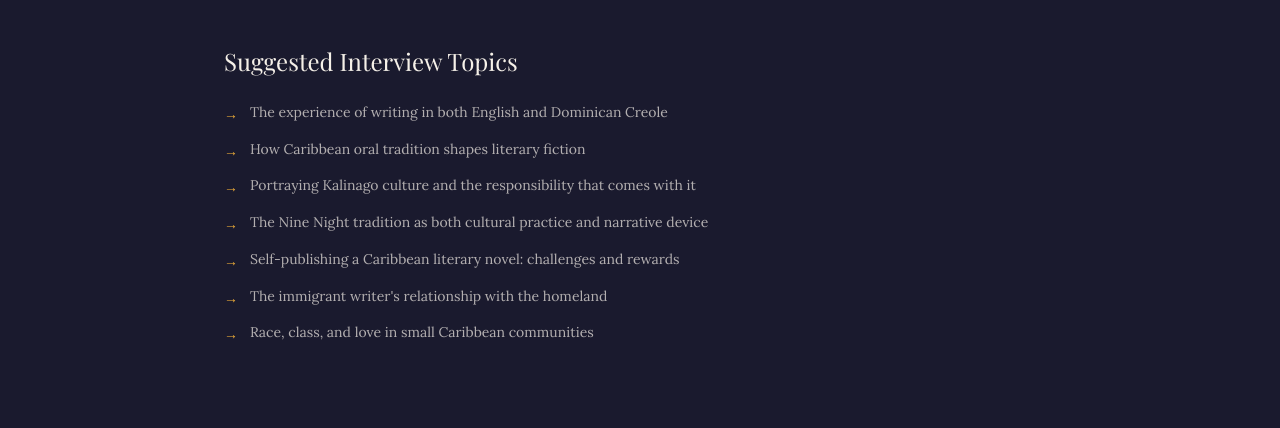
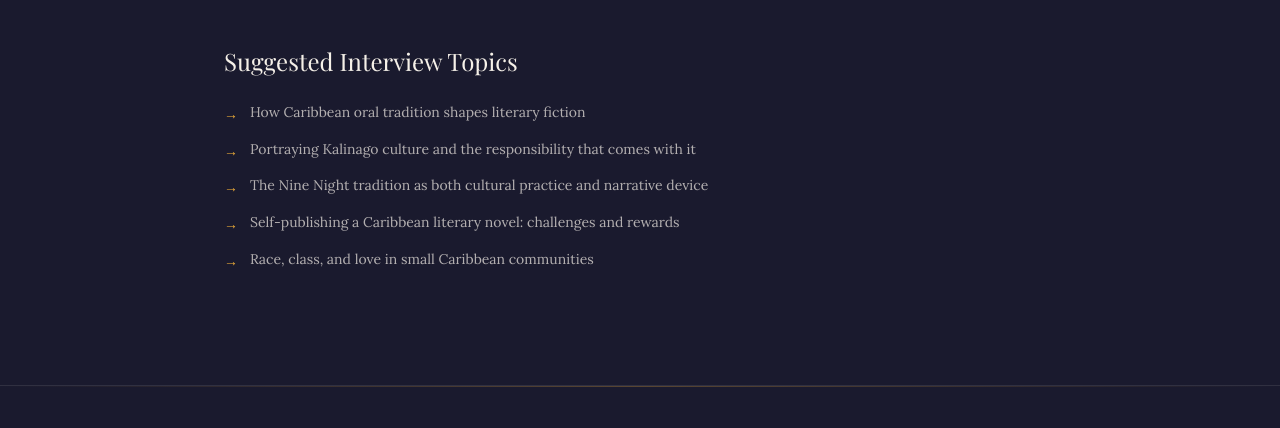
Before and after one commit to JoshuaFrancis/Secrets-of-Pagua-Bay, an Astro site: page /press in a window 1280 px wide. Shown: the part 1507-1935 px from the top of the page. Built offline with nearby package versions, Linux system fonts and the light colour scheme; Astro itself is replaced by a stand-in of ours; a web font is replaced by a local one.

Commit message:
Remove two interview topics from press page

```diff
--- a/src/pages/press.astro
+++ b/src/pages/press.astro
@@ -94,12 +94,10 @@ import BuyButton from '../components/BuyButton.astro';
             <h2 class="font-display text-2xl text-salt mb-6">Suggested Interview Topics</h2>
             <ul class="space-y-3 text-salt/70 text-sm leading-relaxed">
               {[
-                'The experience of writing in both English and Dominican Creole',
                 'How Caribbean oral tradition shapes literary fiction',
                 'Portraying Kalinago culture and the responsibility that comes with it',
                 'The Nine Night tradition as both cultural practice and narrative device',
                 'Self-publishing a Caribbean literary novel: challenges and rewards',
-                'The immigrant writer\'s relationship with the homeland',
                 'Race, class, and love in small Caribbean communities',
               ].map((topic) => (
                 <li class="flex items-start gap-3">
```
